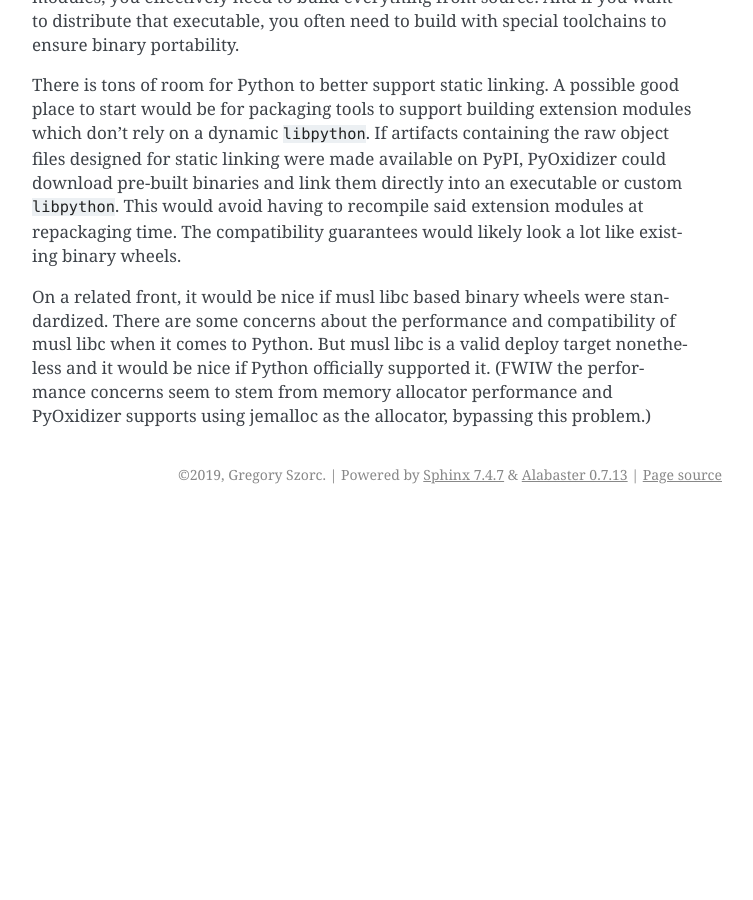
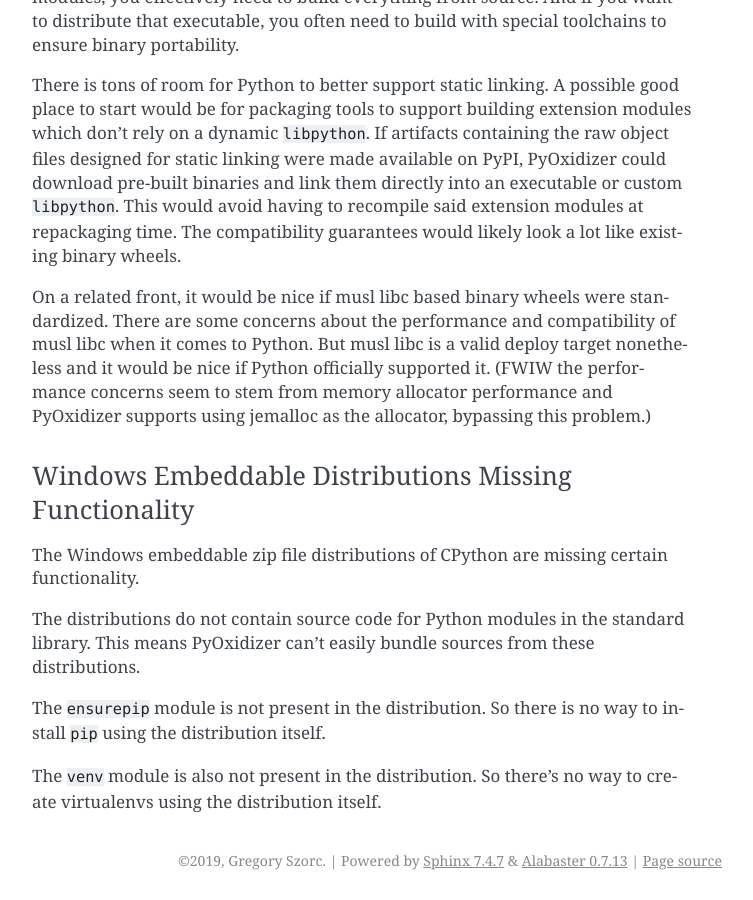
Before and after one commit to indygreg/PyOxidizer, a Sphinx documentation site: the page built from docs/technotes.rst, in a window 1280 px wide and 900 px high, scrolled down 7730 px. Shown: the whole window, without its empty margins (388-1141 px from the left). Built offline with Sphinx 7.4.7, drawn with Linux system fonts in a browser that asks for light colours; the version number could not be read and is left out; before the commit the page ends 8244 px from its top, so only the background shows below that; some of the changed text lies outside the part shown.

Commit message:
docs: document missing functionality in Windows embeddable distributions

```diff
--- a/docs/technotes.rst
+++ b/docs/technotes.rst
@@ -369,3 +369,19 @@
 it. (FWIW the performance concerns seem to stem from memory allocator
 performance and PyOxidizer supports using jemalloc as the allocator,
 bypassing this problem.)
+
+Windows Embeddable Distributions Missing Functionality
+------------------------------------------------------
+
+The Windows embeddable zip file distributions of CPython are missing
+certain functionality.
+
+The distributions do not contain source code for Python modules in the
+standard library. This means PyOxidizer can't easily bundle sources from
+these distributions.
+
+The ``ensurepip`` module is not present in the distribution. So there is
+no way to install ``pip`` using the distribution itself.
+
+The ``venv`` module is also not present in the distribution. So there's
+no way to create virtualenvs using the distribution itself.
```
